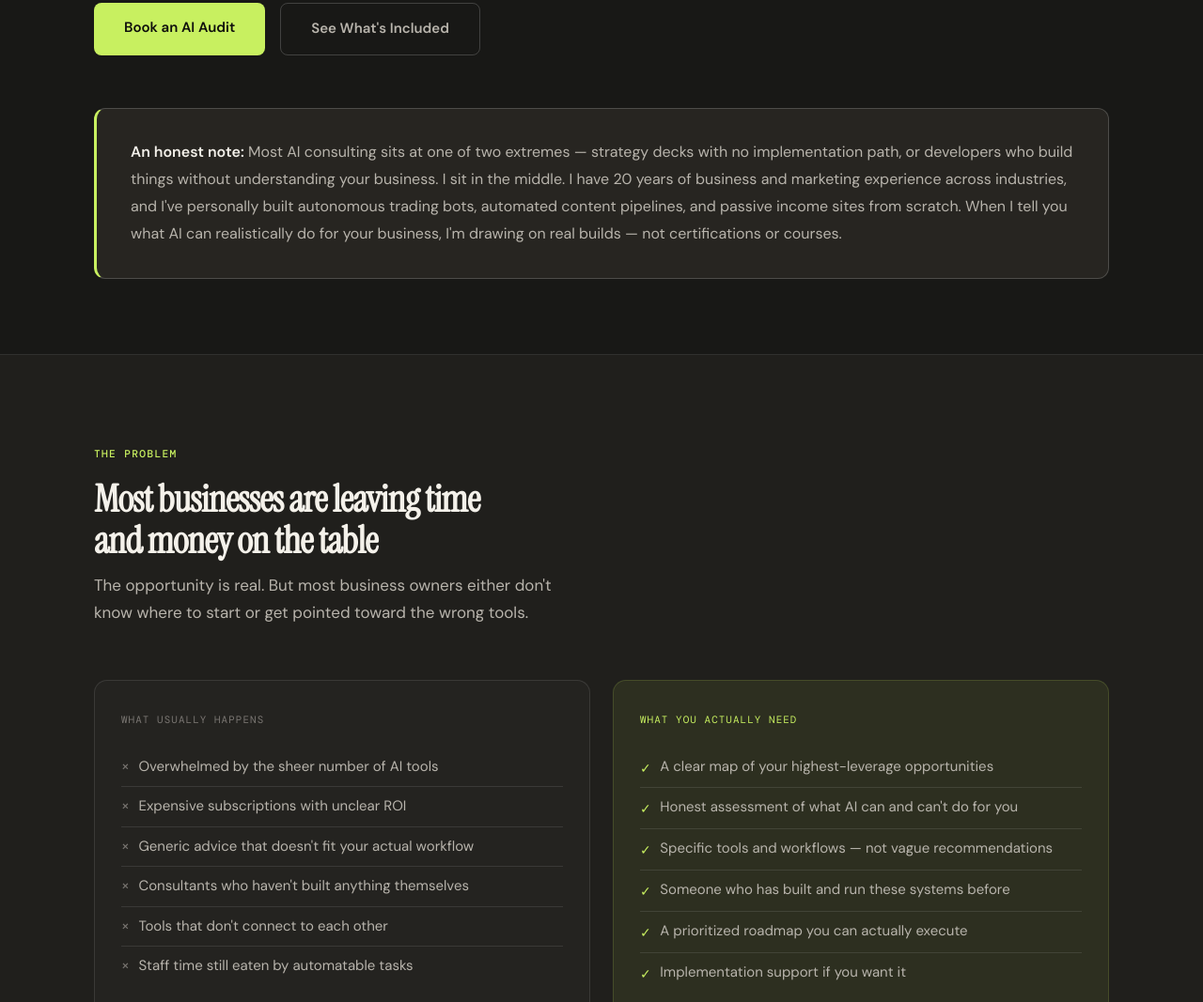
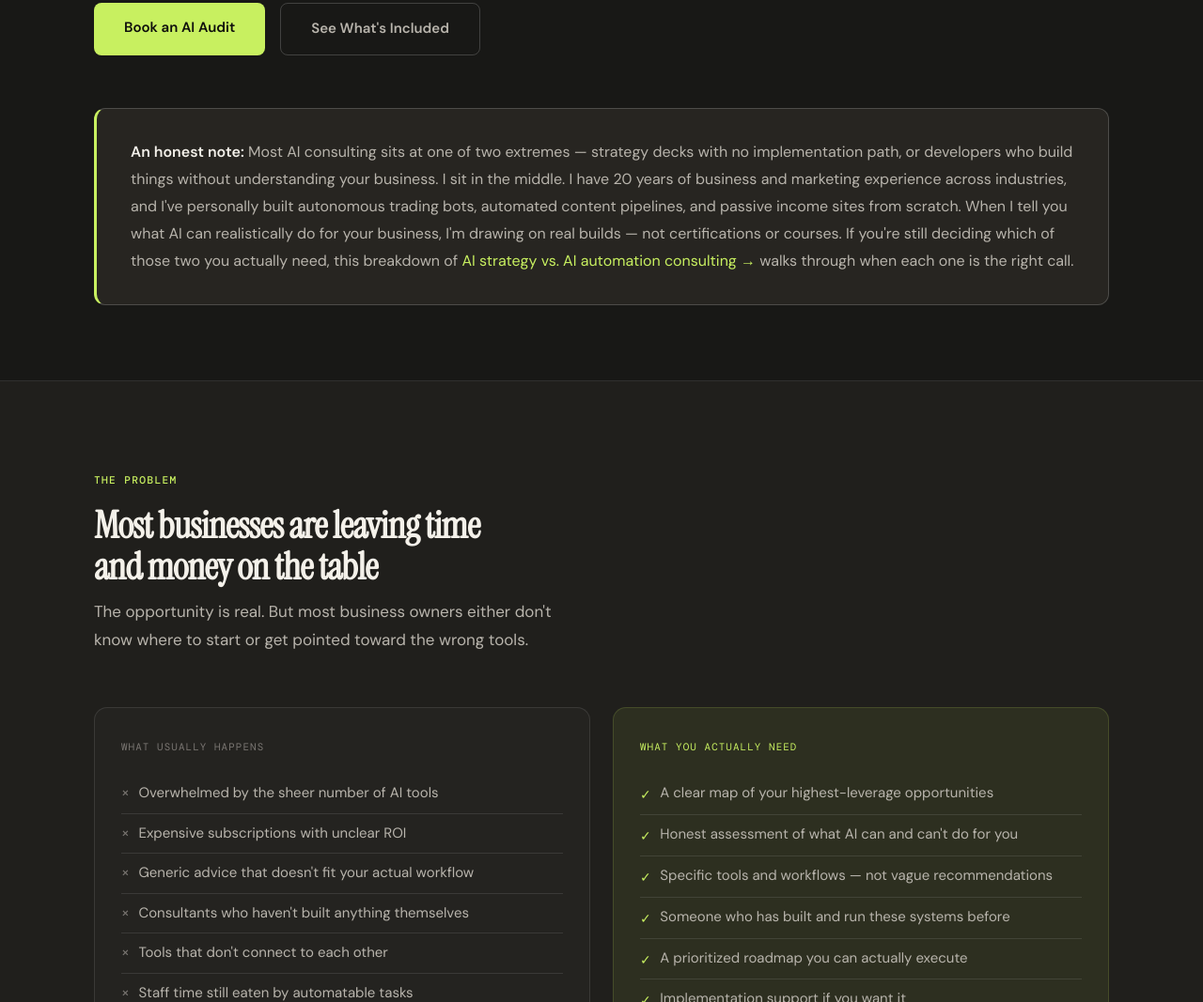
Before and after one commit to richn33-sys/richnashawaty, a plain HTML site: page ai-consulting.html in a window 1280 px wide. Shown: the part 657-1724 px from the top of the page at 94% size. Drawn offline with nearby package versions, Linux system fonts and the light colour scheme.

Commit message:
add contextual internal links to ai-strategy post

```diff
--- a/ai-consulting.html
+++ b/ai-consulting.html
@@ -230,7 +230,7 @@
     </div>
 
     <div class="honest-box">
-      <p><strong>An honest note:</strong> Most AI consulting sits at one of two extremes — strategy decks with no implementation path, or developers who build things without understanding your business. I sit in the middle. I have 20 years of business and marketing experience across industries, and I've personally built autonomous trading bots, automated content pipelines, and passive income sites from scratch. When I tell you what AI can realistically do for your business, I'm drawing on real builds — not certifications or courses.</p>
+      <p><strong>An honest note:</strong> Most AI consulting sits at one of two extremes — strategy decks with no implementation path, or developers who build things without understanding your business. I sit in the middle. I have 20 years of business and marketing experience across industries, and I've personally built autonomous trading bots, automated content pipelines, and passive income sites from scratch. When I tell you what AI can realistically do for your business, I'm drawing on real builds — not certifications or courses. If you're still deciding which of those two you actually need, this breakdown of <a href="blog/ai-strategy-vs-ai-automation-consulting-small-business.html" style="color:var(--accent);text-decoration:none;">AI strategy vs. AI automation consulting →</a> walks through when each one is the right call.</p>
     </div>
   </div>
 </section>
```
Also changed, not shown: blog/do-you-need-fractional-ai-officer-small-business.html (+1 -1 lines).
